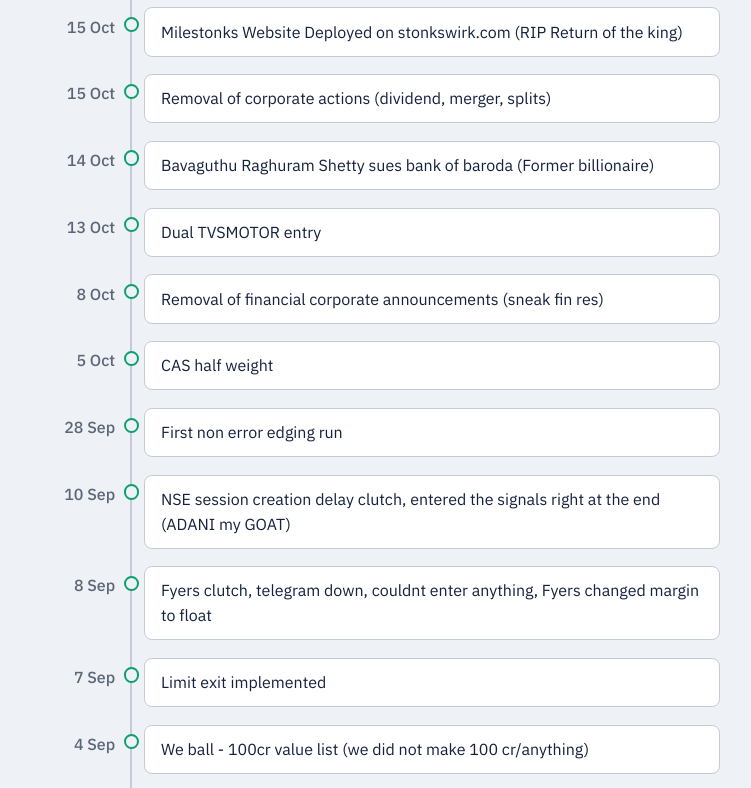
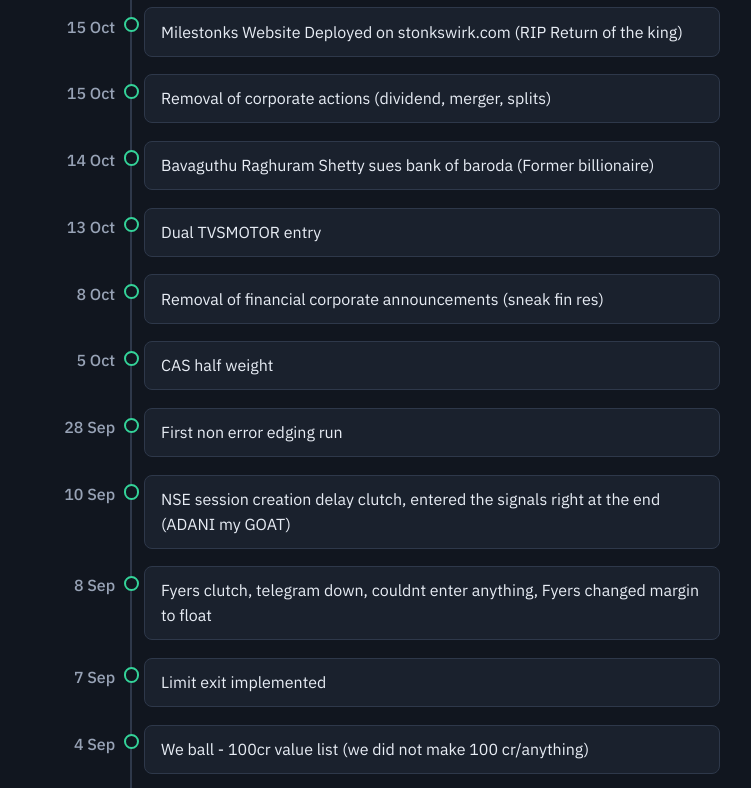
Before and after one commit to stonkswirk/StonksWirkWebsite, a website: page public/index.html in a window 1280 px wide. Shown: the part 370-1158 px from the top of the page, without its empty margins (248-999 px from the left). Drawn offline with nearby package versions, Linux system fonts and the light colour scheme.

Commit message:
Dark Mode

```diff
--- a/public/style.css
+++ b/public/style.css
@@ -1,7 +1,7 @@
 :root {
-  --paper: #eef1f5; --ink: #14213d; --muted: #5b6678; --line: #c3cbd8;
-  --gain: #0e9f6e; --card: #ffffff;
-  color-scheme: light;
+  --paper: #11161f; --ink: #e8edf5; --muted: #98a3b6; --line: #2e384a;
+  --gain: #34d399; --card: #1a212d;
+  color-scheme: dark;
 }
 @media (prefers-color-scheme: dark) {
   :root { --paper: #11161f; --ink: #e8edf5; --muted: #98a3b6; --line: #2e384a; --gain: #34d399; --card: #1a212d; color-scheme: dark; }
```
